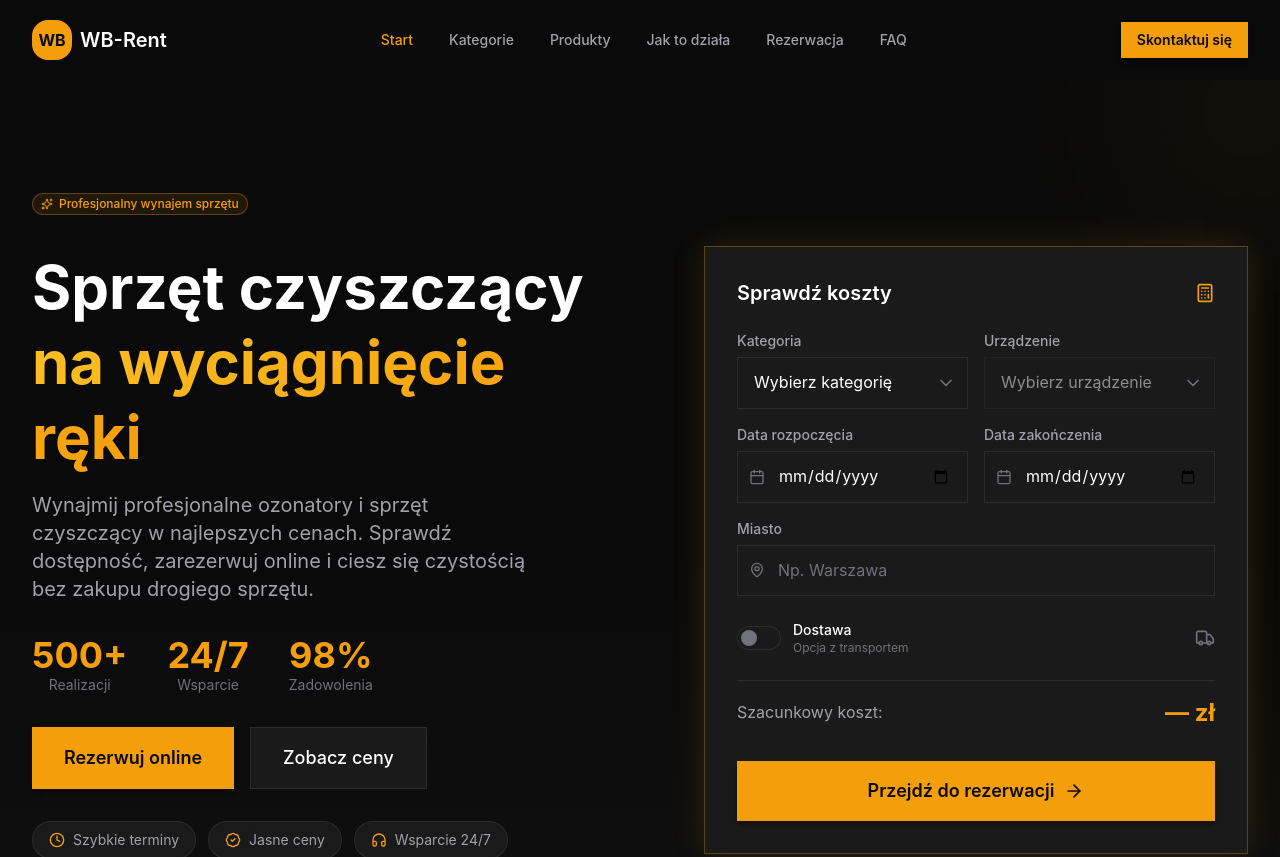
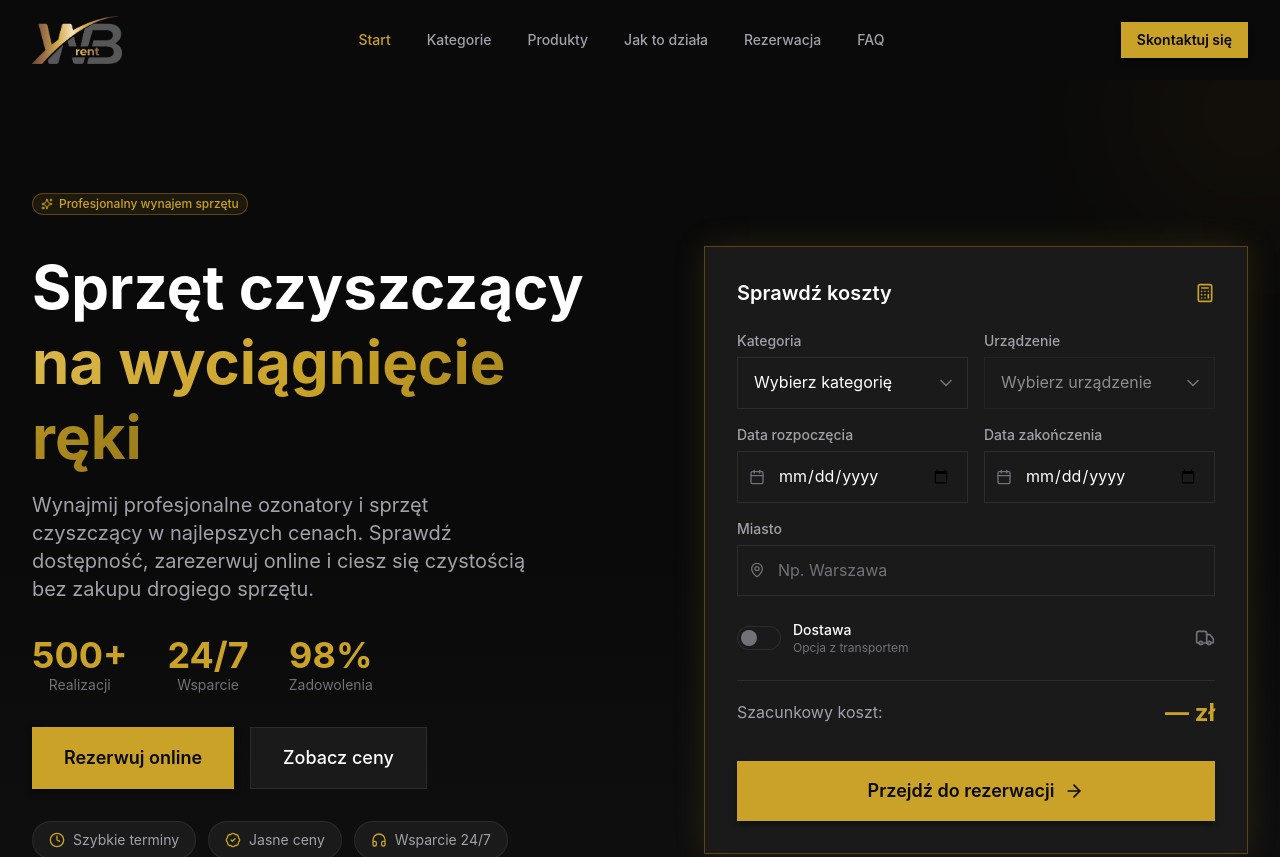
Before and after one commit to WBInCode/WB-Rent, a React app in the folder frontend/: page / in a window 1280 px wide. Shown: the top 857 px of the page. Built offline with nearby package versions, Linux system fonts and the light colour scheme; the HTML template or start-up script is replaced by a standard one.

Commit message:
feat: add WB-Rent logo and update color scheme to match brand

```diff
--- a/frontend/src/components/Navbar.tsx
+++ b/frontend/src/components/Navbar.tsx
@@ -105,14 +105,13 @@ export function Navbar() {
           <a
             href="#start"
             onClick={(e) => { e.preventDefault(); handleNavClick('#start'); }}
-            className="flex items-center gap-2 group"
+            className="flex items-center group"
           >
-            <div className="w-8 h-8 md:w-10 md:h-10 rounded-lg bg-gold flex items-center justify-center">
-              <span className="text-bg-primary font-bold text-sm md:text-base">WB</span>
-            </div>
-            <span className="text-text-primary font-semibold text-lg md:text-xl group-hover:text-gold transition-colors">
-              WB-Rent
-            </span>
+            <img
+              src="/logo.png"
+              alt="WB-Rent"
+              className="h-10 md:h-12 w-auto"
+            />
           </a>
 
           {/* Desktop Navigation */}
--- a/frontend/src/index.css
+++ b/frontend/src/index.css
@@ -12,12 +12,12 @@
   --color-bg-card: #1a1a1a;
   --color-bg-card-hover: #222222;
 
-  /* Gold/Amber Accent */
-  --color-gold: #f59e0b;
-  --color-gold-light: #fbbf24;
-  --color-gold-dark: #d97706;
-  --color-gold-muted: rgba(245, 158, 11, 0.1);
-  --color-gold-glow: rgba(245, 158, 11, 0.3);
+  /* Gold/Amber Accent - matching WB-Rent logo gradient */
+  --color-gold: #c9a227;
+  --color-gold-light: #dbb84d;
+  --color-gold-dark: #9a7b1a;
+  --color-gold-muted: rgba(201, 162, 39, 0.1);
+  --color-gold-glow: rgba(201, 162, 39, 0.3);
 
   /* Text */
   --color-text-primary: #ffffff;
@@ -32,7 +32,7 @@
   /* Status */
   --color-success: #22c55e;
   --color-error: #ef4444;
-  --color-warning: #f59e0b;
+  --color-warning: #c9a227;
 
   /* === TYPOGRAPHY === */
   --font-family-sans: 'Inter', system-ui, -apple-system, BlinkMacSystemFont, 'Segoe UI', Roboto, sans-serif;
@@ -48,7 +48,7 @@
   --shadow-sm: 0 1px 2px rgba(0, 0, 0, 0.3);
   --shadow-md: 0 4px 6px rgba(0, 0, 0, 0.4);
   --shadow-lg: 0 10px 25px rgba(0, 0, 0, 0.5);
-  --shadow-gold: 0 0 30px rgba(245, 158, 11, 0.15);
+  --shadow-gold: 0 0 30px rgba(201, 162, 39, 0.15);
   --shadow-card: 0 4px 20px rgba(0, 0, 0, 0.3);
 
   /* === MOTION TOKENS === */
@@ -125,7 +125,7 @@ body {
 
 /* === UTILITY CLASSES === */
 .text-gradient-gold {
-  background: linear-gradient(135deg, var(--color-gold-light), var(--color-gold));
+  background: linear-gradient(135deg, #dbb84d 0%, #c9a227 50%, #9a7b1a 100%);
   -webkit-background-clip: text;
   -webkit-text-fill-color: transparent;
   background-clip: text;
@@ -138,7 +138,7 @@ body {
 }
 
 .border-glow-gold {
-  box-shadow: 0 0 20px var(--color-gold-glow), inset 0 0 20px rgba(245, 158, 11, 0.05);
+  box-shadow: 0 0 20px var(--color-gold-glow), inset 0 0 20px rgba(201, 162, 39, 0.05);
 }
 
 .glow-gold {
```
Also changed, not shown: frontend/public/logo.png (added).
